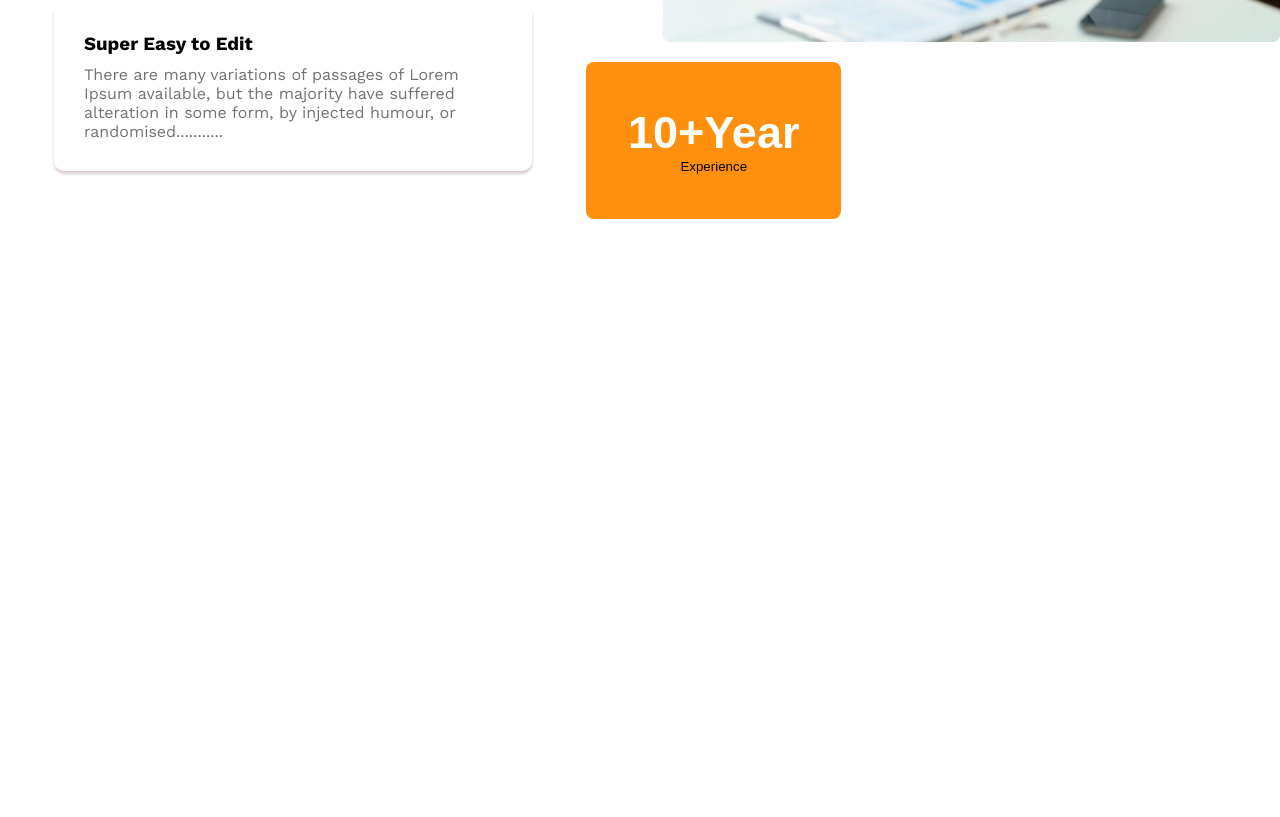
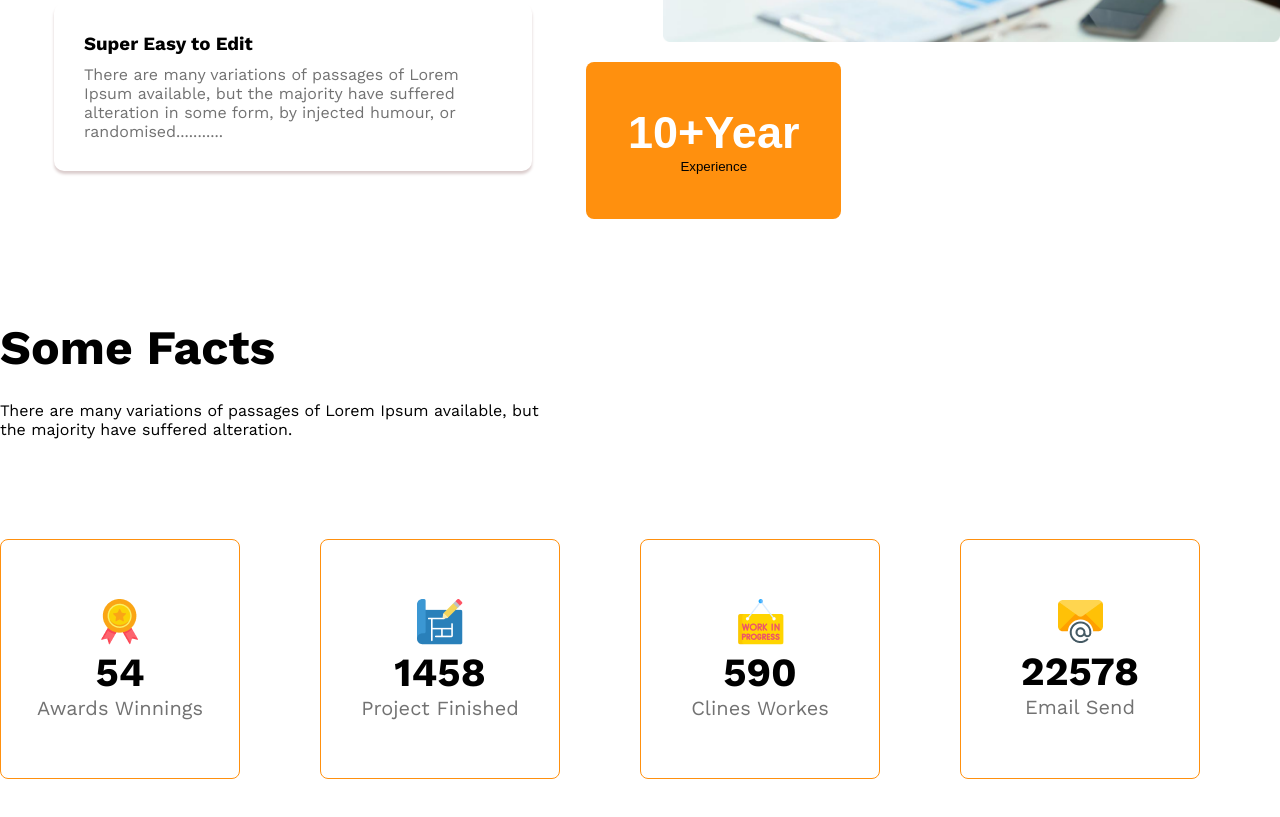
Before and after one commit to rasel701/g3-architect-website, a plain HTML site: page index.html in a window 1280 px wide. Shown: the part 2899-3716 px from the top of the page. Before the commit the page ends 3218 px from the top, so only its background shows below. Drawn offline with nearby package versions, Linux system fonts and the light colour scheme.

Commit message:
Some fact section was compleat

```diff
--- a/index.html
+++ b/index.html
@@ -84,7 +84,40 @@
 
         <!-- some facts -->
          <section class="some-facts">
+            <h2 class="section-title">Some Facts</h2>
+            <p class="text-light-gray some-facts-description">There are many variations of passages of Lorem Ipsum available, but the majority have suffered alteration.</p>
+            <div class="facts-container">
+                <div class="fact-card">
+                    <div>
+                    <img src="images/icons/ribon.png" alt="" class="fact-icon">
+                    <h4 class="fact-number">54</h4>
+                    <h5 class="fact-name text-gray-light">Awards Winnings</h5>
+                    </div>
+                </div>
+                <div class="fact-card">
+                  <div>
+                      <img src="images/icons/projects.png" alt="" class="fact-icon">
+                    <h4 class="fact-number">1458</h4>
+                    <h5 class="fact-name text-gray-light">Project Finished</h5>
+                  </div>
+                </div>
+                <div class="fact-card">
+                    <div>
+                    <img src="images/icons/customers.png" alt="" class="fact-icon">
+                    <h4 class="fact-number">590</h4>
+                    <number></number>
+                    <h5 class="fact-name text-gray-light">Clines Workes</h5>
+                    </div>
+                </div>
+                <div class="fact-card">
+                    <div>
+                    <img src="images/icons/email.png" alt="" class="fact-icon">
+                    <h4 class="fact-number">22578</h4>
 
+                    <h5 class="fact-name text-gray-light">Email Send</h5>
+                    </div>
+                </div>
+            </div>
          </section>
     </main>
 
--- a/style/style.css
+++ b/style/style.css
@@ -245,6 +245,39 @@ section{
     color: white;
 }
 
+
+
+/* some fact style */
+.fact-card{
+    border: 1px solid #FF900E;
+    width: 240px;
+    height: 240px;
+    border-radius: 8px;
+    display: flex;
+    justify-content: center;
+    align-items: center;
+    text-align: center;
+}
+
+.facts-container{
+    display: grid;
+    grid-template-columns: repeat(4,1fr);
+}
+
+.fact-number{
+    font-size: 2.5rem;
+}
+
+.fact-name{
+    font-size: 20px;
+    font-weight: 400;
+}
+.some-facts-description{
+    max-width: 544px;
+    margin-top: 25px;
+    margin-bottom: 100px;
+}
+
 @media screen and (max-width:576px) {
 
     .display-flex{
```
